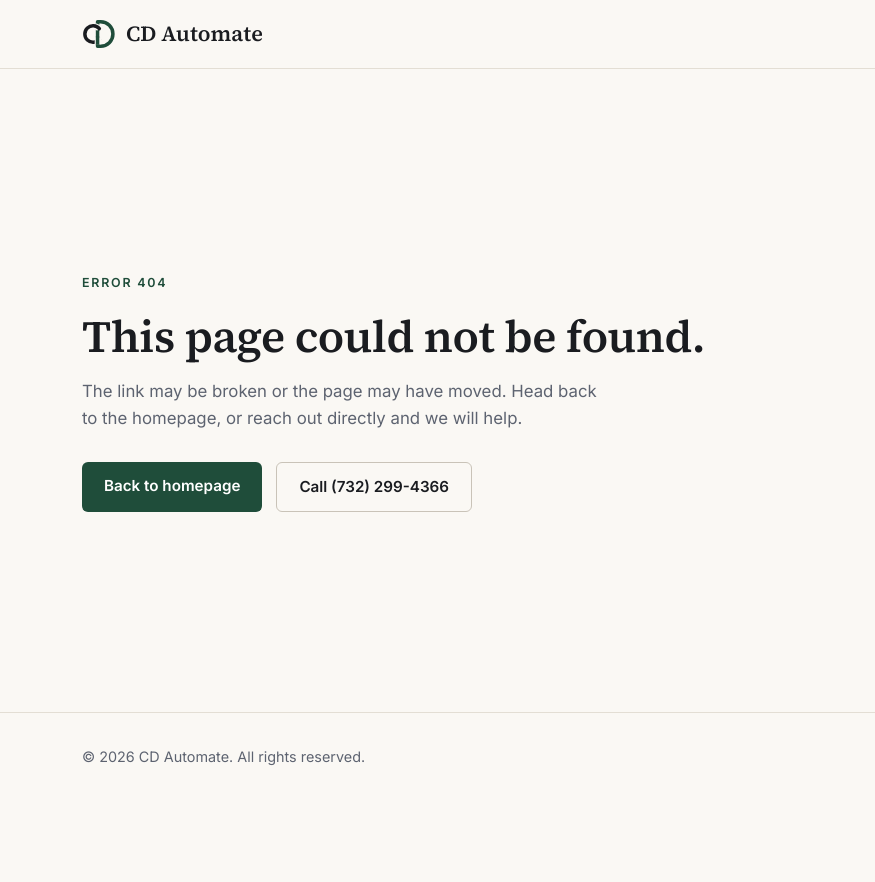
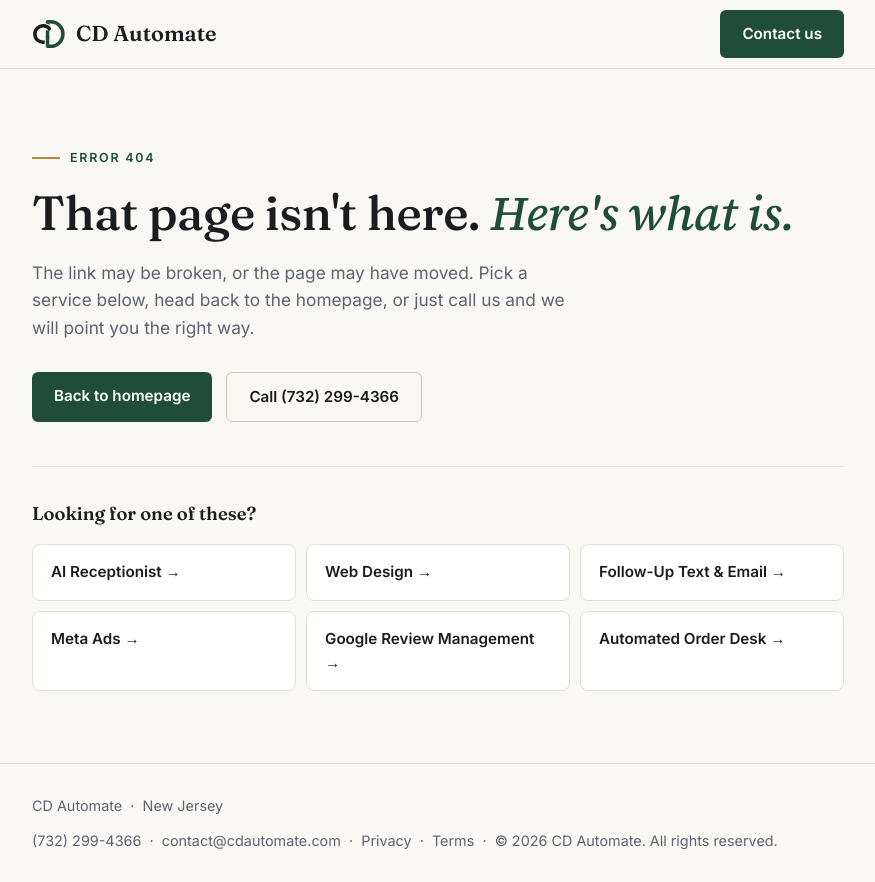
Before and after one commit to Collettijames801/CD-Agency, a plain HTML site: page 404.html in a window 1280 px wide. Shown: the whole page, without its empty margins (202-1077 px from the left). Before the commit the page ends 800 px from the top, so only its background shows below. Drawn offline with Linux system fonts and the light colour scheme.

Commit message:
updated 404 page

```diff
--- a/404.html
+++ b/404.html
@@ -9,32 +9,55 @@
 <link rel="apple-touch-icon" href="/apple-touch-icon.png">
 <link rel="preconnect" href="https://fonts.googleapis.com">
 <link rel="preconnect" href="https://fonts.gstatic.com" crossorigin>
-<link href="https://fonts.googleapis.com/css2?family=Inter:wght@400;500;600&family=Source+Serif+4:opsz,wght@8..60,500;8..60,600&display=swap" rel="stylesheet">
+<link href="https://fonts.googleapis.com/css2?family=Inter:wght@400;500;600&family=Fraunces:ital,opsz,wght@0,9..144,500;0,9..144,600;1,9..144,500&family=Source+Serif+4:ital,opsz,wght@1,8..60,500&display=swap" rel="stylesheet">
 <style>
-:root { --bg: #faf8f4; --line: #e3ded4; --text: #1a1c20; --muted: #5d6370; --accent: #1f4d3a; --accent-dark: #163a2b; }
   * { box-sizing: border-box; margin: 0; padding: 0; }
+  :root {
+    --bg: #faf8f4; --card: #ffffff; --line: #e3ded4;
+    --text: #1a1c20; --muted: #5d6370;
+    --accent: #1f4d3a; --accent-dark: #163a2b; --accent-dim: rgba(31,77,58,0.08);
+    --gold: #b8893a; --gold-dark: #986d28;
+  }
   html, body { height: 100%; }
   body { background: var(--bg); color: var(--text); font-family: "Inter", system-ui, sans-serif; line-height: 1.6; -webkit-font-smoothing: antialiased; display: flex; flex-direction: column; }
   a { color: inherit; text-decoration: none; }
-.wrap { max-width: 760px; margin: 0 auto; padding: 0 24px; width: 100%; }
+  .wrap { max-width: 860px; margin: 0 auto; padding: 0 24px; width: 100%; }
+
   nav { border-bottom: 1px solid var(--line); }
   nav .wrap { display: flex; align-items: center; justify-content: space-between; height: 68px; }
-.logo { font-family: "Source Serif 4", Georgia, serif; font-weight: 600; font-size: 1.35rem; color: var(--text); display: flex; align-items: center; gap: 10px; }
-main { flex: 1; display: flex; align-items: center; padding: 80px 0; }
-.eyebrow { display: inline-block; font-size: 0.78rem; font-weight: 600; letter-spacing: .14em; text-transform: uppercase; color: var(--accent); margin-bottom: 18px; }
-h1 { font-family: "Source Serif 4", Georgia, serif; font-weight: 600; letter-spacing: -0.01em; font-size: clamp(2rem, 5vw, 2.8rem); line-height: 1.15; }
-p { color: var(--muted); font-size: 1.05rem; margin: 16px 0 30px; max-width: 520px; }
+  .logo { font-family: "Fraunces", Georgia, serif; font-weight: 600; font-size: 1.35rem; color: var(--text); display: flex; align-items: center; gap: 10px; white-space: nowrap; }
+
+  main { flex: 1; display: flex; align-items: center; padding: 72px 0; }
+  .eyebrow { display: inline-flex; align-items: center; gap: 10px; font-size: 0.78rem; font-weight: 600; letter-spacing: .14em; text-transform: uppercase; color: var(--accent); margin-bottom: 18px; }
+  .eyebrow::before { content: ""; width: 28px; height: 2px; background: var(--gold); flex-shrink: 0; }
+  h1 { font-family: "Fraunces", Georgia, serif; font-weight: 500; letter-spacing: -0.01em; font-size: clamp(2rem, 5vw, 3rem); line-height: 1.12; }
+  h1 span { color: var(--accent); font-style: italic; font-family: "Source Serif 4", Georgia, serif; font-weight: 500; }
+  .lead { color: var(--muted); font-size: 1.08rem; margin: 18px 0 30px; max-width: 540px; }
+
   .ctas { display: flex; gap: 14px; flex-wrap: wrap; }
   .btn { display: inline-block; padding: 12px 22px; border-radius: 6px; font-weight: 600; font-size: 0.95rem; transition: background-color .15s, border-color .15s; }
   .btn-primary { background: var(--accent); color: #fff; }
   .btn-primary:hover { background: var(--accent-dark); }
   .btn-ghost { border: 1px solid #c9c3b8; }
   .btn-ghost:hover { border-color: var(--muted); }
-footer { border-top: 1px solid var(--line); padding: 32px 0; color: var(--muted); font-size: 0.9rem; }
-  a:focus-visible, button:focus-visible, summary:focus-visible { outline: 3px solid #2f7a5a; outline-offset: 3px; border-radius: 4px; }
+
+  .finder { margin-top: 44px; padding-top: 32px; border-top: 1px solid var(--line); }
+  .finder h2 { font-family: "Fraunces", Georgia, serif; font-size: 1.15rem; font-weight: 600; margin-bottom: 16px; }
+  .links { display: grid; grid-template-columns: repeat(auto-fit, minmax(min(240px, 100%), 1fr)); gap: 10px; }
+  .links a { display: block; background: var(--card); border: 1px solid var(--line); border-radius: 8px; padding: 15px 18px; font-weight: 600; font-size: 0.95rem; transition: border-color .2s, color .2s; }
+  .links a:hover { border-color: var(--accent); color: var(--accent); }
+
+  footer { border-top: 1px solid var(--line); padding: 30px 0; color: var(--muted); font-size: 0.9rem; }
+  footer .wrap { display: flex; justify-content: space-between; flex-wrap: wrap; gap: 12px; }
+  a:focus-visible { outline: 3px solid #2f7a5a; outline-offset: 3px; border-radius: 4px; }
   .skip { position: absolute; left: 16px; top: -60px; z-index: 100; background: #1f4d3a; color: #fff; padding: 10px 16px; border-radius: 6px; font-weight: 600; }
   .skip:focus { top: 12px; }
-  @media (prefers-reduced-motion: reduce) { html { scroll-behavior: auto; } * { transition: none !important; } }
+  @media (prefers-reduced-motion: reduce) { * { transition: none !important; } }
+  @media (max-width: 720px) {
+    main { padding: 48px 0; }
+    .logo { font-size: 1.12rem; gap: 7px; }
+    .logo svg { width: 28px; height: 25px; }
+  }
 </style>
 </head>
 <body>
@@ -43,23 +66,40 @@ footer { border-top: 1px solid var(--line); padding: 32px 0; color: var(--muted)
 <nav>
   <div class="wrap">
     <a href="/" class="logo"><svg width="34" height="30" viewBox="24 28 166 144" aria-hidden="true"><path d="M100 40 H115 A60 60 0 0 1 115 160 H100 Z" fill="none" stroke="#1f4d3a" stroke-width="17" stroke-linejoin="round"/><path d="M87.7 61.2 A40 40 0 0 1 108.6 74.3" fill="none" stroke="#faf8f4" stroke-width="29"/><path d="M108.6 74.3 A40 40 0 1 0 108.6 125.7" fill="none" stroke="#1a1c20" stroke-width="17" stroke-linecap="round"/><rect x="86" y="116" width="32" height="34" fill="#faf8f4"/><path d="M100 112 V152" fill="none" stroke="#1f4d3a" stroke-width="17"/></svg>CD Automate</a>
+    <a href="/#contact" class="btn btn-primary">Contact us</a>
   </div>
 </nav>
 
 <main id="main">
   <div class="wrap">
     <span class="eyebrow">Error 404</span>
-<h1>This page could not be found.</h1>
-<p>The link may be broken or the page may have moved. Head back to the homepage, or reach out directly and we will help.</p>
+    <h1>That page isn't here. <span>Here's what is.</span></h1>
+    <p class="lead">The link may be broken, or the page may have moved. Pick a service below, head back to the homepage, or just call us and we will point you the right way.</p>
+
     <div class="ctas">
       <a href="/" class="btn btn-primary">Back to homepage</a>
       <a href="tel:+17322994366" class="btn btn-ghost">Call (732) 299-4366</a>
+    </div>
+
+    <div class="finder">
+      <h2>Looking for one of these?</h2>
+      <div class="links">
+        <a href="/ai-receptionist.html">AI Receptionist &rarr;</a>
+        <a href="/web-design.html">Web Design &rarr;</a>
+        <a href="/follow-up.html">Follow-Up Text &amp; Email &rarr;</a>
+        <a href="/meta-ads.html">Meta Ads &rarr;</a>
+        <a href="/review-management.html">Google Review Management &rarr;</a>
+        <a href="/order-desk.html">Automated Order Desk &rarr;</a>
+      </div>
     </div>
   </div>
 </main>
 
 <footer>
-<div class="wrap">© 2026 CD Automate. All rights reserved.</div>
+  <div class="wrap">
+    <span>CD Automate &nbsp;&middot;&nbsp; New Jersey</span>
+    <span>(732) 299-4366 &nbsp;&middot;&nbsp; <a href="mailto:contact@cdautomate.com" style="color:inherit;">contact@cdautomate.com</a> &nbsp;&middot;&nbsp; <a href="/privacy.html" style="color:inherit;">Privacy</a> &nbsp;&middot;&nbsp; <a href="/terms.html" style="color:inherit;">Terms</a> &nbsp;&middot;&nbsp; &copy; 2026 CD Automate. All rights reserved.</span>
+  </div>
 </footer>
 
 </body>
```
Lines whose indentation alone changed are shown as unchanged.
